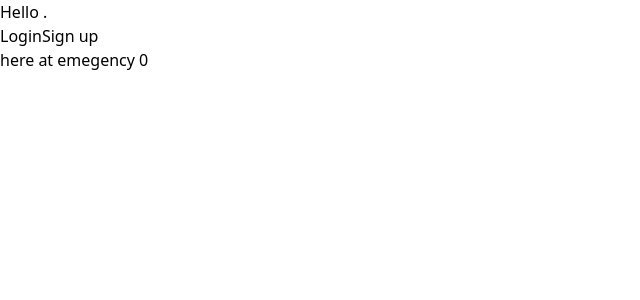
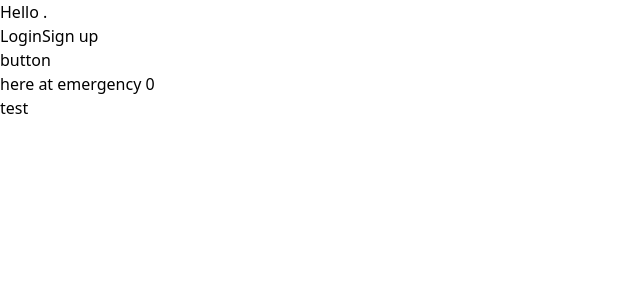
Before and after one commit to Kevin-Schnaubelt-Jr/Linked-Merch, a Django app: page /template/0/1 in a window 1280 px wide. Shown: the top 300 px of the page, without its empty margins (0-640 px from the left). Run offline with Django 4.2, Linux system fonts and the light colour scheme; data comes from the database, SQL or seed files in the repository; both versions use the stored data as it was after the commit; data that the repository does not hold is empty; some libraries are stand-ins or nearby versions.

Commit message:
i hate :bug:

```diff
--- a/linked_project/api/serializers.py
+++ b/linked_project/api/serializers.py
@@ -1,7 +1,7 @@
 from rest_framework import serializers
 from users.models import CustomUser
 
-from custom_urls.models import URLS
+from custom_urls.models import URLS, EmergencyName
 
 class NestedURLSSerializer(serializers.ModelSerializer):
     class Meta:
@@ -13,14 +13,26 @@ class NestedUserSerializer(serializers.ModelSerializer):
         model = CustomUser
         fields = ('id', 'username')
 
+class NestedEmergencyNameSerializer(serializers.ModelSerializer):
+    class Meta:
+        model = EmergencyName
+        fields = ('id', 'descriptor', 'name', 'url')
+
 class URLSSerializer(serializers.ModelSerializer):
     author_detail = NestedUserSerializer(read_only=True, source='author')
+    name_detail = NestedEmergencyNameSerializer(many=True, read_only=True, source='emergency_name')
     class Meta:
         model = URLS
-        fields = ('id', 'unique_key', 'template_key', 'author', 'author_detail')
+        fields = ('id', 'unique_key', 'template_key', 'author', 'author_detail',  'name_detail')
 
 class UserSerializer(serializers.ModelSerializer):
     urls_detail = NestedURLSSerializer(many=True, source='custom_urls', read_only=True)
     class Meta:
         model = CustomUser
         fields = ('id', 'username', 'first_name', 'last_name', 'email', 'urls_detail')
+
+class EmergencyNameSerializer(serializers.ModelSerializer):
+    urls_detail = NestedURLSSerializer(many=True, source='custom_urls', read_only=True)
+    class Meta:
+        model = EmergencyName
+        fields = ('id', 'descriptor', 'name', 'url', 'urls_detail')
--- a/linked_project/api/urls.py
+++ b/linked_project/api/urls.py
@@ -5,7 +5,9 @@ from . import views
 
 router = DefaultRouter()
 router.register('custom_urls', views.PostURLSSet, basename='custom_urls')
+router.register('emergency_names', views.PostEmergencyNameSet, basename='emergency_names')
 
 urlpatterns = router.urls + [
 	path('', views.URLSAPIView.as_view()),
+	path('', views.EmergencyNameAPIView.as_view())
 ]
--- a/linked_project/api/views.py
+++ b/linked_project/api/views.py
@@ -1,7 +1,7 @@
 from rest_framework import generics, viewsets
 
-from custom_urls.models import URLS
-from .serializers import URLSSerializer
+from custom_urls.models import URLS, EmergencyName
+from .serializers import URLSSerializer, EmergencyNameSerializer
 
 class URLSAPIView(generics.ListAPIView):
     queryset = URLS.objects.all()
@@ -10,3 +10,11 @@ class URLSAPIView(generics.ListAPIView):
 class PostURLSSet(viewsets.ModelViewSet):
     queryset = URLS.objects.all()
     serializer_class = URLSSerializer
+
+class EmergencyNameAPIView(generics.ListAPIView):
+    queryset = EmergencyName.objects.all()
+    serializer_class = EmergencyNameSerializer
+
+class PostEmergencyNameSet(viewsets.ModelViewSet):
+    queryset = EmergencyName.objects.all()
+    serializer_class = EmergencyNameSerializer
--- a/linked_project/custom_urls/admin.py
+++ b/linked_project/custom_urls/admin.py
@@ -1,5 +1,6 @@
 from django.contrib import admin
 
-from .models import URLS
+from .models import URLS, EmergencyName
 
 admin.site.register(URLS)
+admin.site.register(EmergencyName)
--- a/linked_project/custom_urls/models.py
+++ b/linked_project/custom_urls/models.py
@@ -9,3 +9,12 @@ class URLS(models.Model):
 
     def __str__(self):
         return self.unique_key
+
+
+class EmergencyName(models.Model):
+    descriptor = models.CharField(max_length=200, null=True)
+    name = models.CharField(max_length=200)
+    url = models.ForeignKey(URLS, related_name="emergency_name", on_delete=models.CASCADE)
+
+    def __str__(self):
+        return self.descriptor
--- a/linked_project/static/app.js
+++ b/linked_project/static/app.js
@@ -5,6 +5,8 @@ const app = Vue.createApp({
             currentUser: {},
             csrfToken: '',
             urls: [],
+            emergencyNames: [],
+            pageKey: '',
             newUrl: {
                 "unique_key" : "",
                 "template_key": 0,
@@ -73,11 +75,30 @@ const app = Vue.createApp({
                 result += characters.charAt(Math.floor(Math.random() * charactersLength))
             }
             return result
-        }
+        },
+        loadNames(){
+            axios({
+                method: 'get',
+                url: '/api/v1/emergency_names/'
+            }).then(response => {
+                this.emergencyNames = response.data
+                console.log('emergency_names',response.data)
+                }
+            ).catch(error => {
 
+                console.log(error.response)
+
+            })
+        },
+        test(key){
+            console.log(key)
+        },
     },
     created: function() {
         this.loadUrls()
+        this.loadNames()
+        console.log('created')
+
 
     },
     mounted(){
--- a/linked_project/templates/emergency.html
+++ b/linked_project/templates/emergency.html
@@ -2,11 +2,14 @@
 
 {% block content %}
 
+<div v-if="'{{key}}' == '0kzjyprPzJotBXNx9aBt'">
+    <h1>!{{key}}!</h1>
+</div>
+<button @click="test('{{key}}')">button</button>
+<h1>here at emergency [[qrCount]]</h1>
+<button></button>
 
-<h1>here at emegency [[qrCount]]</h1>
-
-
-
+<button @click="test2('{{key}}')">test</button>
 
 
 
```
Also changed, not shown: linked_project/custom_urls/migrations/0003_emergencyname.py (added), linked_project/db.sqlite3.
